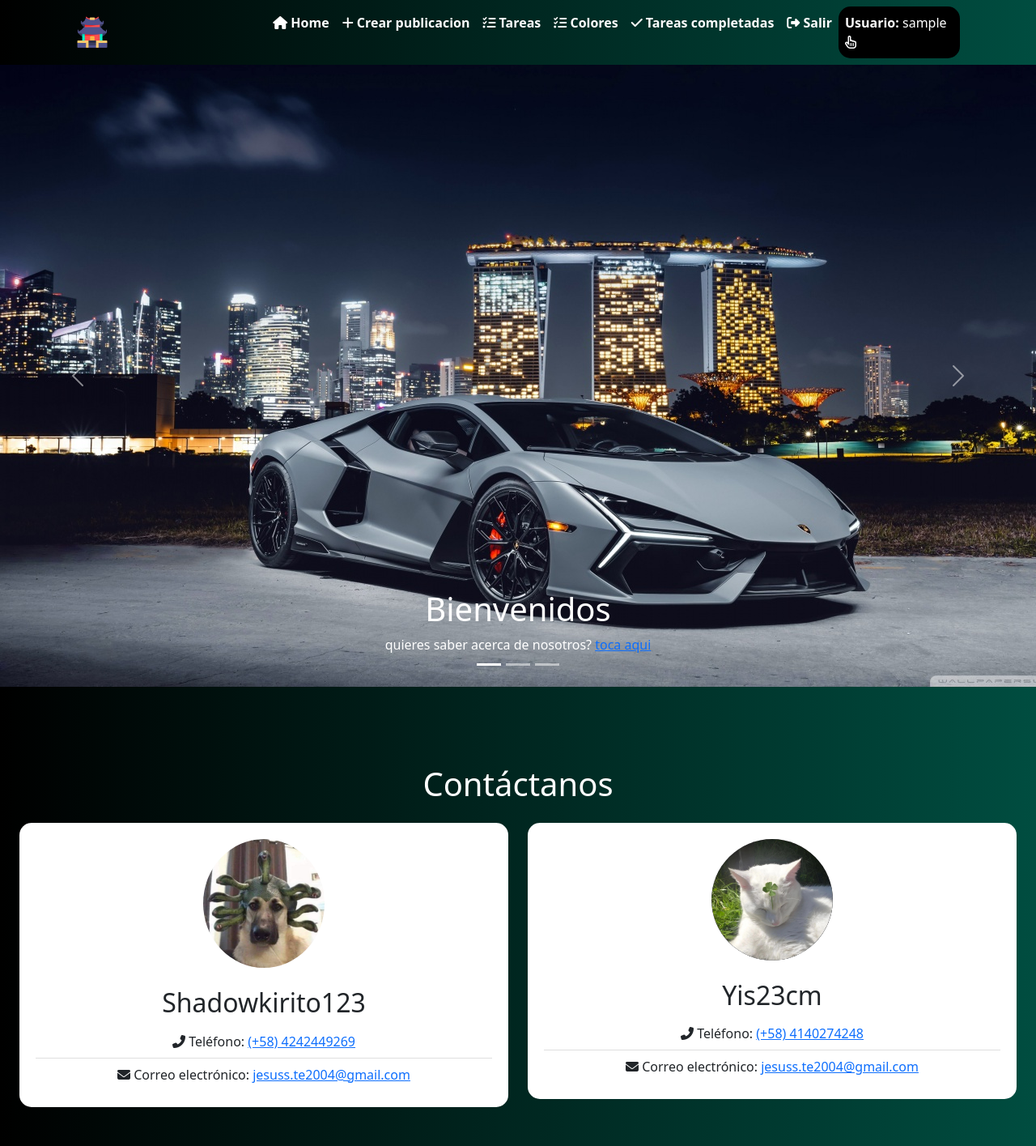
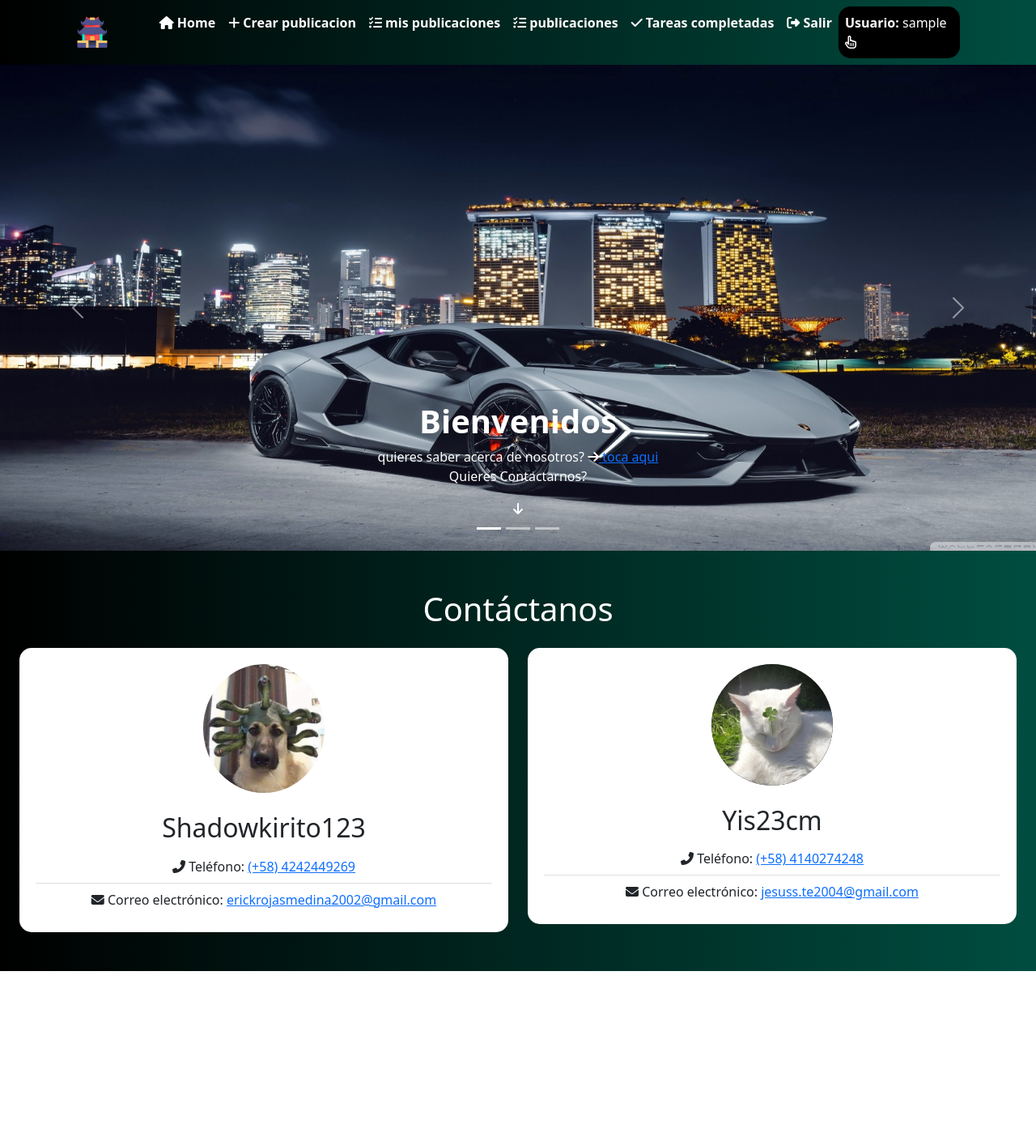
Before and after one commit to Shadowkirito123/django-crud, a Django app: page / in a window 1280 px wide. Shown: the whole page at 81% size. After the commit the page ends 1199 px from the top, so only its background shows below. Run offline with Django 5.2, Linux system fonts and the light colour scheme; the visitor is signed in with stand-in values (Sample User, id 1); data that the repository does not hold is empty; some libraries are stand-ins or nearby versions.

Commit message:
super cambios a las loqueras de erick

```diff
--- a/tasks/templates/base.html
+++ b/tasks/templates/base.html
@@ -33,11 +33,11 @@
                 </li>
 
                 <li class="nav-item">
-                    <a class="nav-link" style="color: white;" href="/tasks"><i class="fas fa-tasks"></i><strong> Tareas</strong></a>
+                    <a class="nav-link" style="color: white;" href="/tasks"><i class="fas fa-tasks"></i><strong> mis publicaciones</strong></a>
                 </li>
 
                 <li class="nav-item">
-                    <a class="nav-link" style="color: white;" href="{% url 'obtener' %}"><i class="fas fa-tasks"></i><strong> Colores</strong></a>
+                    <a class="nav-link" style="color: white;" href="{% url 'obtener' %}"><i class="fas fa-tasks"></i><strong> publicaciones</strong></a>
                 </li>
 
                 <li class="nav-item">
--- a/tasks/templates/create_task.html
+++ b/tasks/templates/create_task.html
@@ -6,7 +6,7 @@
             <div class="col-md-4 offset-md-4">
 
                 <form action="/createtask/" method="POST" class="card card-body mt-5" enctype="multipart/form-data" >
-                    <h1>Crear una tarea</h1>
+                    <h1>Crear una publicacion</h1>
                     {{error}}
                     {% csrf_token %}
                     {{form.as_p}}
--- a/tasks/templates/home.html
+++ b/tasks/templates/home.html
@@ -1,7 +1,6 @@
 {% extends 'base.html' %}
 {% block content %}
 {% load static %}
-    <main class=" ">
 
         {% if user.is_authenticated %}
                 <!DOCTYPE html>
@@ -9,7 +8,6 @@
         <head>
         <meta charset="UTF-8">
         <meta name="viewport" content="width=device-width, initial-scale=1.0">
-        <title>Carrusel con Bootstrap</title>
         <link href="https://cdn.jsdelivr.net/npm/bootstrap@5.1.3/dist/css/bootstrap.min.css" rel="stylesheet" integrity="sha384-1BmE4kWBq78iYhFldvKuhfTAU6auU8tT94WrHftjDbrCEXSU1oBoqyl2QvZ6jIW3" crossorigin="anonymous">
         </head>
         <body>
@@ -23,24 +21,28 @@
 
             <div class="carousel-inner">
                 <div class="carousel-item active">
-                <img  src="{% static 'img/city.jpg' %}" class="d-block w-80" alt="Imagen 1">
+                <img  src="{% static 'img/city.jpg' %}" class="d-block" alt="Imagen 1" width="1366" height="600">
                 <div class="carousel-caption d-none d-md-block">
-                    <h1>Bienvenidos</h1>
-                    <span class='text-center' >quieres saber acerca de nosotros? <a href='./sobrenosotros' > toca aqui </a></span>
+                    <h1 style="color: white"><strong>Bienvenidos</strong></h1>
+                    <span class='text-center' >quieres saber acerca de nosotros? <i class="fa-solid fa-arrow-right" style="color: #ffffff;"></i><a href='./sobrenosotros' > toca aqui </a></span> <br>
+                    <P>Quieres Contactarnos?</P><i class="fa-solid fa-arrow-down" style="color: #ffffff;"></i>
+                </div>
+
+                </div>
+                <div class="carousel-item">
+                <img  src="{% static 'img/toyota.jpg' %}" class="d-block" alt="Imagen 2" width="1366" height="600">
+                <div class="carousel-caption d-none d-md-block">
+                    <h1 style="color: white"><strong>Bienvenidos</strong></h1>
+                    <span class='text-center' >quieres saber acerca de nosotros? <i class="fa-solid fa-arrow-right" style="color: #ffffff;"></i> <a href='./sobrenosotros' > toca aqui </a></span> <br>
+                    <P>Quieres Contactarnos?</P><i class="fa-solid fa-arrow-down" style="color: #ffffff;"></i>
                 </div>
                 </div>
                 <div class="carousel-item">
-                <img  src="{% static 'img/lambo.jpg' %}" class="d-block w-80" alt="Imagen 2">
+                <img  src="{% static 'img/lambo.jpg' %}" class="d-block w-70" alt="Imagen 3" width="1366" height="600">
                 <div class="carousel-caption d-none d-md-block">
-                    <h1>Bienvenidos</h1>
-                    <span class='text-center' >quieres saber acerca de nosotros? <a href='./sobrenosotros' > toca aqui </a></span>
-                </div>
-                </div>
-                <div class="carousel-item">
-                <img  src="{% static 'img/toyota.jpg' %}" class="d-block w-80" alt="Imagen 3">
-                <div class="carousel-caption d-none d-md-block">
-                    <h1>Bienvenidos</h1>
-                    <span class='text-center' >quieres saber acerca de nosotros? <a href='./sobrenosotros' > toca aqui </a></span>
+                    <h1 style="color: white"><strong>Bienvenidos</strong></h1>
+                    <span class='text-center' >quieres saber acerca de nosotros? <i class="fa-solid fa-arrow-right" style="color: #ffffff;"></i><a href='./sobrenosotros' > toca aqui </a></span>  <br>
+                    <P>Quieres Contactarnos?</P><i class="fa-solid fa-arrow-down" style="color: #ffffff;"></i>
                 </div>
                 </div>
             </div>
@@ -55,34 +57,6 @@
             </a>
             </div>
         </div>
-
-
-
-        <div class="row mt-5">
-            <div class="col-md-6 offset-md-3">
-                 <ul class="list-group" style="background-color: white;">
-                    {% for task in form %}
-                    <a href="{% url 'ver' task.id %}"class="list-group-item">
-                        <header class="d-flex justify-content-between">
-                             {% if task.important %}
-                             <h1 class="fw-bold text-success">{{task.title}}</h1>
-                             {% else %}
-                             <h1 class="fw-bold">{{task.title}}</h1>
-
-                             {% endif %}
-                             <p>Usuario: {{task.user.username}}</p>
-                        </header>
-
-                        <p>{{task.description|safe}}</p>
-              </a>
-
-                    {%endfor%}
-                 </ul>
-
-            </div>
-        </div>
-
-
         <section class="container-fluid py-5">
             <div class="row">
                 <h1 class="mb-4 text-white text-center">Contáctanos</h1>
@@ -92,10 +66,10 @@
                         <h2>Shadowkirito123</h2>
                         <ul class="list-group list-group-flush">
                             <li class="list-group-item">
-                                <i class="fas fa-phone-alt"></i> Teléfono: <a href="#">(+58) 4242449269</a>
+                                <i class="fas fa-phone-alt"></i> Teléfono: <a href="https://wa.me/584242449269">(+58) 4242449269</a>
                             </li>
                             <li class="list-group-item">
-                                <i class="fas fa-envelope"></i> Correo electrónico: <a href="mailto:jesuss.te2004@gmail.com">jesuss.te2004@gmail.com</a>
+                                <i class="fas fa-envelope"></i> Correo electrónico: <a href="mailto:erickrojasmedina2002@gmail.com">erickrojasmedina2002@gmail.com</a>
                             </li>
                         </ul>
                     </div>
@@ -106,7 +80,7 @@
                         <h2>Yis23cm</h2>
                         <ul class="list-group list-group-flush">
                             <li class="list-group-item">
-                                <i class="fas fa-phone-alt"></i> Teléfono: <a href="#">(+58) 4140274248</a>
+                                <i class="fas fa-phone-alt"></i> Teléfono: <a href="https://wa.me/584140274248">(+58) 4140274248</a>
                             </li>
                             <li class="list-group-item">
                                 <i class="fas fa-envelope"></i> Correo electrónico: <a href="mailto:jesuss.te2004@gmail.com">jesuss.te2004@gmail.com</a>
@@ -116,8 +90,6 @@
                 </div>
             </div>
         </section>
-
-
         <script src="https://cdn.jsdelivr.net/npm/bootstrap@5.1.3/dist/js/bootstrap.bundle.min.js" integrity="sha384-ka7Sk0Gln4gmtz2MlQnikT1wXgYsOg+OMhuP+IlRH9sENBO0LRn5q+8nbTov4+1p" crossorigin="anonymous"></script>
         </body>
         </html>
@@ -132,7 +104,7 @@
         <div class="row">
             <div class="col-md-6">
                 <section class="card card-body bg-transparent text-white border-0">
-                    <h2 class="text-center" style="color: #ffffff"><i class="fas fa-user-plus"></i> ¿Nuevo por aquí?</h2>
+                    <h2 class="text-center" style="color: #20c997"><i class="fas fa-user-plus"></i> ¿Nuevo por aquí?</h2>
                     <p class="text-center"><i class="fas fa-info-circle text-danger"></i> Para comenzar, primero registrate Luego, iniciar sesión.</p>
                     <div class="text-center">
                         <a class="btn btn-primary" href="/signup/"  style='background-color: black; border-color: black;' >
@@ -143,7 +115,7 @@
             </div>
             <div class="col-md-6">
                 <section class="card card-body bg-transparent text-white border-0">
-                    <h2 class="text-center" style="color: #ffffff"><i class="fas fa-sign-in-alt"></i> ¿Ya tienes una cuenta?</h2>
+                    <h2 class="text-center" style="color: #20c997"><i class="fas fa-sign-in-alt"></i> ¿Ya tienes una cuenta?</h2>
                     <p class="text-center"><i class="fas fa-info-circle text-danger"></i> Si ya tienes una cuenta, simplemente inicia sesión para continuar.</p>
                     <div class="text-center">
 
@@ -154,26 +126,7 @@
                 </section>
             </div>
         </div>
+    </main>
 
-            <div class="row">
-                <div class="col-md-6 offset-md-3">
-                     <ul class="list-group" style="background-color: white;">
-                        {% for task in form %}
-                        <header class="d-flex justify-content-between">
-                            <h1 class="fw-bold">{{task.title}}</h1>
-                            <p>Usuario: {{task.user.username}}</p>
-
-                        </header>
-
-                        <p>{{task.description|safe}}</p>
-
-                        {%endfor%}
-
-                     </ul>
-
-                </div>
-            </div>
-
-        {% endif %}
-    </main>
+{% endif %}
 {% endblock %}
--- a/tasks/templates/obtenercolor.html
+++ b/tasks/templates/obtenercolor.html
@@ -2,8 +2,7 @@
 
 {% block content %}
 
-    <h1 style="color: white;">Colores</h1>
-    <h5 style="color: white;">Texto de ejemplo:</h5>
+    <h1 class='text-center' style="color: white;">publicaciones</h1>
     <ul class="list-group">
         {% for task in color %}
 
--- a/tasks/templates/task_detail.html
+++ b/tasks/templates/task_detail.html
@@ -8,7 +8,7 @@
 
             {{error}}
 
-<form method="POST" >  <h1 class="text-center" style="color: black;">Detalle de la tarea</h1>
+<form method="POST" >  <h1 class="text-center" style="color: black;">Detalle de la publicacion</h1>
   {% csrf_token %}
   {{ form.as_p }}
   {{form.media}}
```
Also changed, not shown: tasks/views.py (line endings or trailing spaces).
